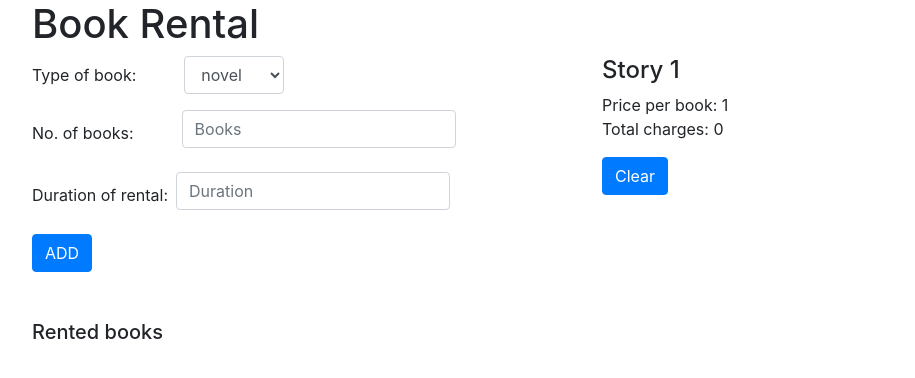
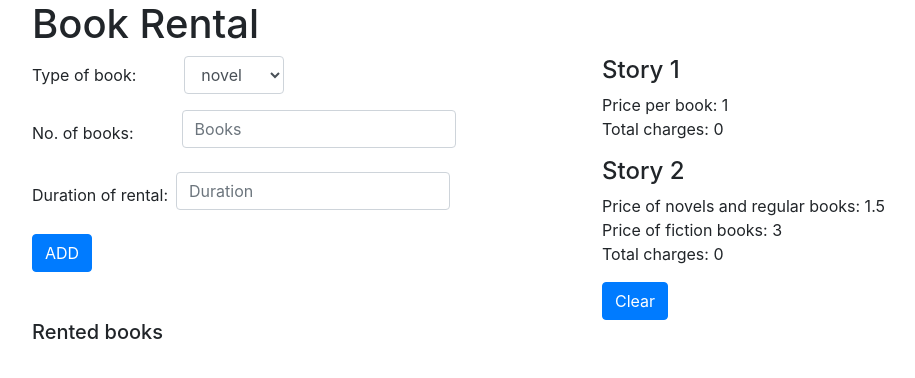
Before and after one commit to jmkitavi/book-rental-interview, a Flask app: page / in a window 1280 px wide. Shown: the part 72-450 px from the top of the page, without its empty margins (53-968 px from the left). Run offline with Flask 2, Linux system fonts and the light colour scheme; some libraries are stand-ins or nearby versions.

Commit message:
implement story 2

```diff
--- a/app.py
+++ b/app.py
@@ -25,12 +25,16 @@ charges = {
   'story_one': {
     "total": 0,
     "number": 0,
-  }
+  },
+  'story_two': {
+    "total": 0,
+    "number": 0,
+  },
 }
+
 
 """Story 1"""
 class Story1:
-
   def __init__(self, number_of_books, duration):
     self.number_of_books = number_of_books
     self.duration = duration
@@ -38,6 +42,26 @@ class Story1:
   def calculate_charge(self, per_day_rental):
     return self.number_of_books * (self.duration * per_day_rental)
 
+
+
+"""Story 2"""
+class Story2(Story1):
+  def __init__(self, number_of_books, duration, book_type):
+    super().__init__(number_of_books, duration)
+    self.book_type = book_type
+
+  def calculate_charge(self):
+    if self.book_type == 'regular':
+      per_day_rental = 1.5
+
+      return self.number_of_books * (self.duration * per_day_rental)
+
+    if self.book_type == 'fiction':
+      per_day_rental = 3
+      return self.number_of_books * (self.duration * per_day_rental)
+    if self.book_type == 'novel':
+      per_day_rental = 1.5
+      return self.number_of_books * (self.duration * per_day_rental)
 
 
 
@@ -65,4 +89,8 @@ def index():
       story_one_charges = story_one.calculate_charge(1)
       charges['story_one']['total'] = charges['story_one']['total'] + story_one_charges
 
+      story_two = Story2(int(number_of_books), int(book_duration), book_type)
+      story_two_charges = story_two.calculate_charge()
+      charges['story_two']['total'] = charges['story_two']['total'] + story_two_charges
+
   return render_template('index.html', books=books, charges=charges)
--- a/templates/index.html
+++ b/templates/index.html
@@ -50,6 +50,14 @@
         Total charges: {{ charges['story_one']['total'] }}<br>
       </p>
 
+      <h4>Story 2</h4>
+
+      <p>
+        Price of novels and regular books:  1.5<br>
+        Price of fiction books:  3<br>
+        Total charges: {{ charges['story_two']['total'] }}<br>
+      </p>
+
 
     <button class="btn btn-primary">Clear</button>
 
```
